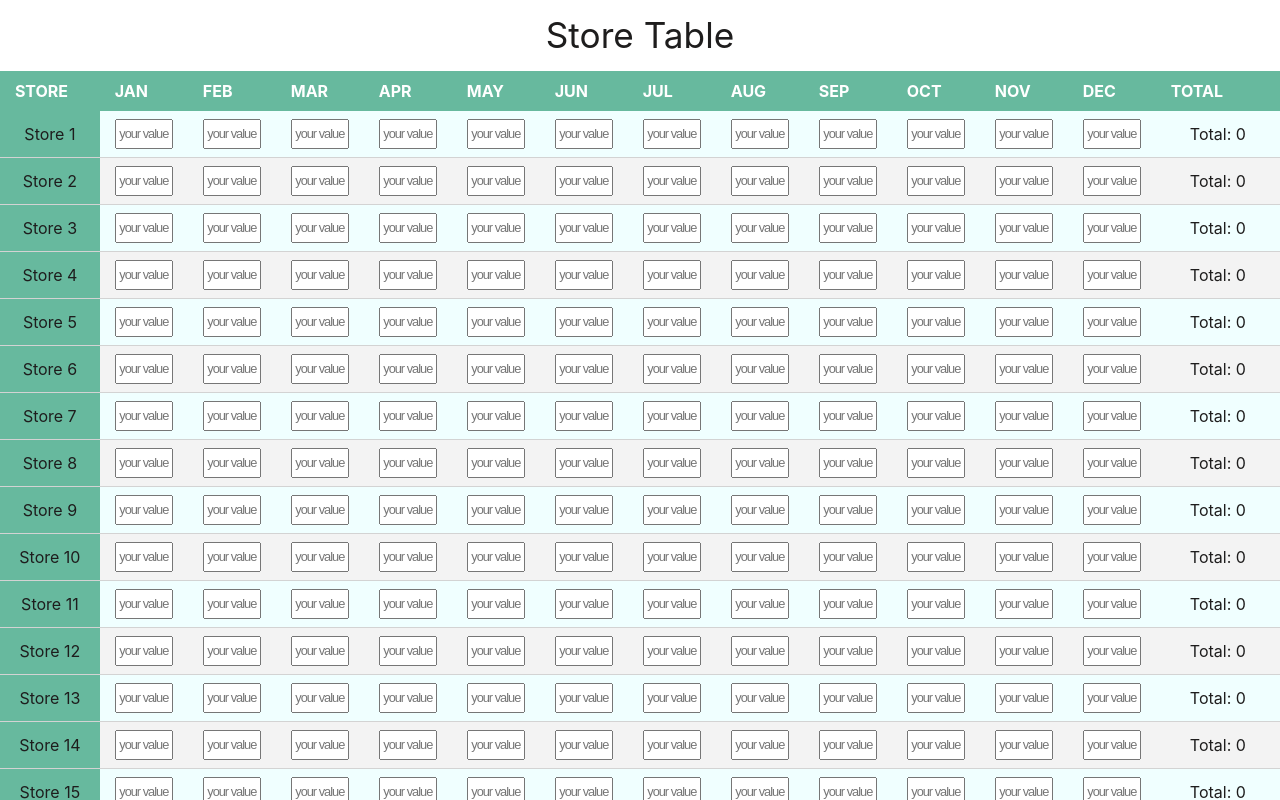
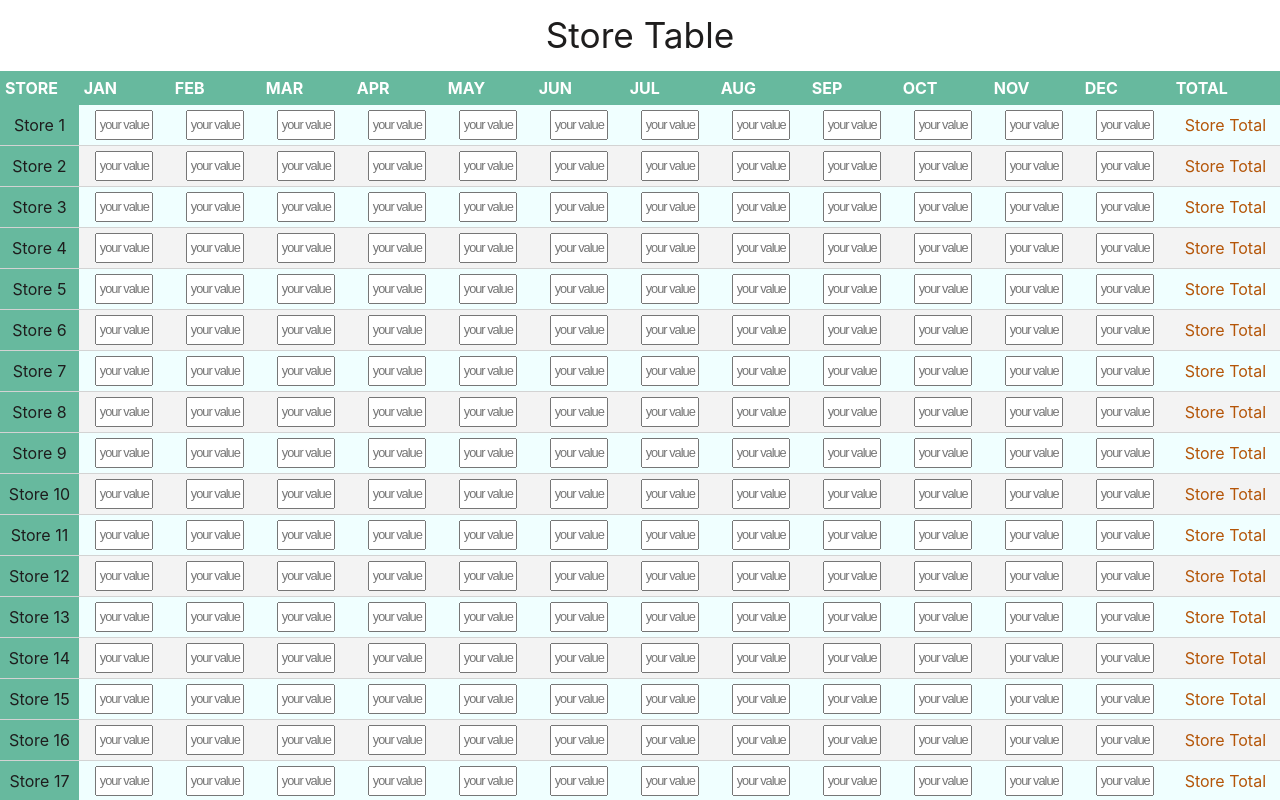
Before and after one commit to Kubatbekkk/retmind-table, a React (Vite) app: page / in a window 1280 px wide. Shown: the top 800 px of the page. Built offline with nearby package versions, Linux system fonts and the light colour scheme.

Commit message:
feat: add calculateTotalOfTotals

```diff
--- a/src/components/Table/index.jsx
+++ b/src/components/Table/index.jsx
@@ -1,6 +1,7 @@
 import { Fragment } from 'react'
 import calculateMonthTotal from '../../helpers/calculateMonthTotal'
 import calculateStoreTotal from '../../helpers/calculateStoreTotal'
+import calculateTotalOfTotals from '../../helpers/calculateTotalOfTotals'
 import './style.css'
 const Table = ({ data, handleBudgetChange }) => {
     return (
@@ -40,7 +41,18 @@ const Table = ({ data, handleBudgetChange }) => {
                                     />
                                 </td>
                             ))}
-                            <td>Total: {calculateStoreTotal(store.months)}</td>
+                            <td>
+                                {' '}
+                                {calculateStoreTotal(store.months) === 0 ? (
+                                    <div className="table__store-total">
+                                        Store Total
+                                    </div>
+                                ) : (
+                                    <div className="table__store-total">
+                                        {calculateStoreTotal(store.months)}
+                                    </div>
+                                )}
+                            </td>
                         </tr>
                     </Fragment>
                 ))}
@@ -50,11 +62,26 @@ const Table = ({ data, handleBudgetChange }) => {
                     <td>Total</td>
                     {data[0].months.map((month) => (
                         <td key={month.id}>
-                            <span>t: </span>{' '}
-                            {calculateMonthTotal(data, month.name)}
+                            {calculateMonthTotal(data, month.name) === 0 ? (
+                                <div className="table__month-total">
+                                    Month Total
+                                </div>
+                            ) : (
+                                <div className="table__month-total">
+                                    {calculateMonthTotal(data, month.name)}
+                                </div>
+                            )}
                         </td>
                     ))}
-                    <td>Total of Totals</td>
+                    <td>
+                        {calculateTotalOfTotals(data) === 0 ? (
+                            <div className="table__tOt">Total Of Totals</div>
+                        ) : (
+                            <div className="table__tOt">
+                                {calculateTotalOfTotals(data)}
+                            </div>
+                        )}
+                    </td>
                 </tr>
             </tfoot>
         </table>
--- a/src/components/Table/style.css
+++ b/src/components/Table/style.css
@@ -1,6 +1,6 @@
 .table {
     border-collapse: collapse;
-    width: 100%;
+    width: 100vw;
     border-radius: 5px 5px 0 0;
     overflow: auto;
     background-color: azure;
@@ -23,11 +23,12 @@
 
 .table th,
 .table td {
-    padding: 8px 15px;
+    padding: 5px;
 }
 
 .table th:first-child,
 .table td:first-child {
+    width: auto;
     position: sticky;
     left: 0;
     background-color: rgb(103, 185, 158);
@@ -50,3 +51,19 @@
     -webkit-appearance: none;
     margin: 0;
 }
+
+.table__store-total {
+    color: rgb(180, 85, 8);
+}
+
+.table__month-total {
+    color: rgb(180, 85, 8);
+}
+
+.table__tOt {
+    margin-left: 1rem;
+    color: rgb(5, 107, 73);
+    font-weight: bold;
+    transition: all 0.3s;
+    font-size: 0.875rem;
+}
--- /dev/null
+++ b/src/helpers/calculateTotalOfTotals.js
@@ -0,0 +1,7 @@
+import calculateStoreTotal from './calculateStoreTotal'
+
+const calculateTotalOfTotals = (data) => {
+    return data.reduce((acc, curr) => acc + calculateStoreTotal(curr.months), 0)
+}
+
+export default calculateTotalOfTotals
```
